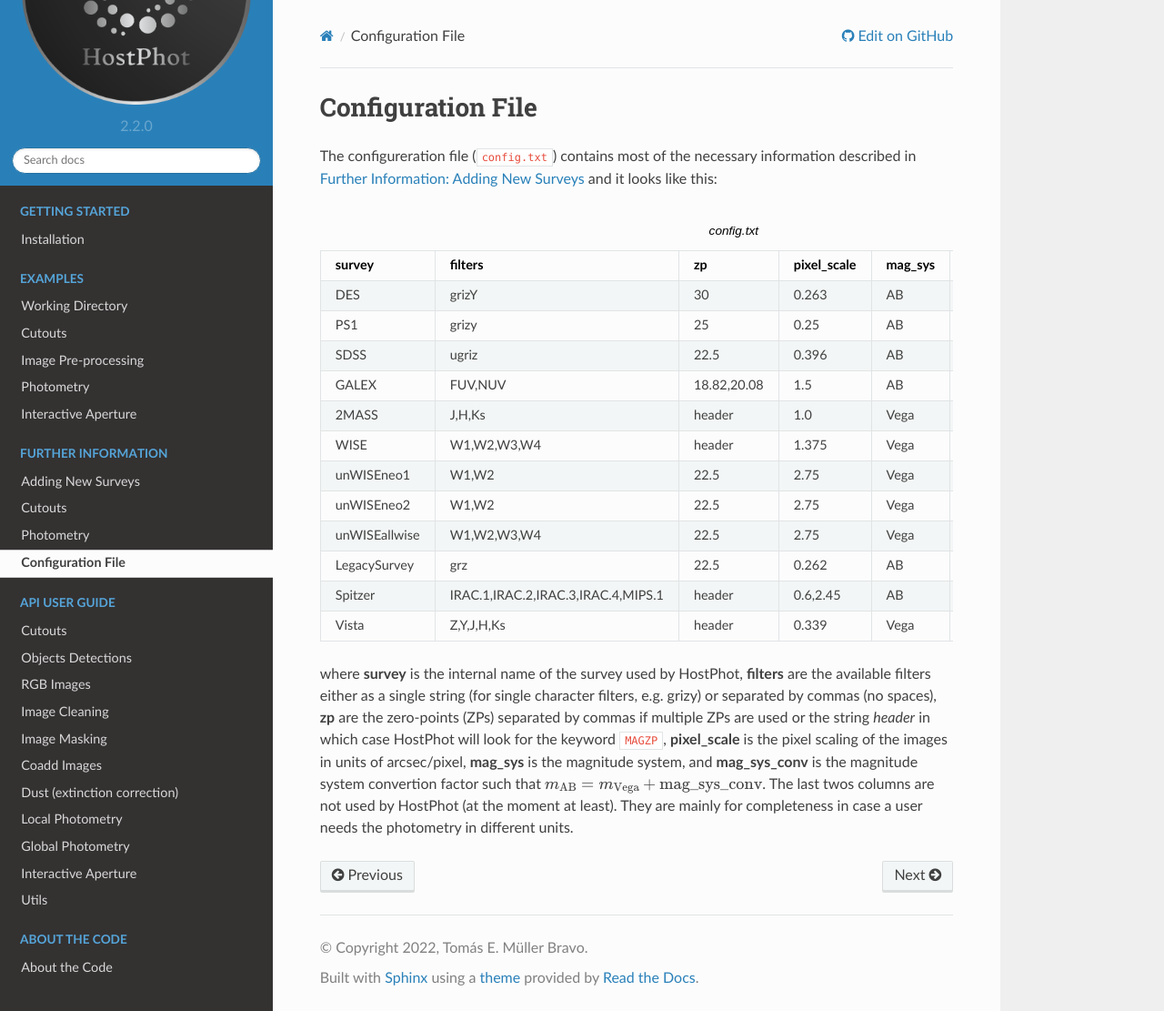
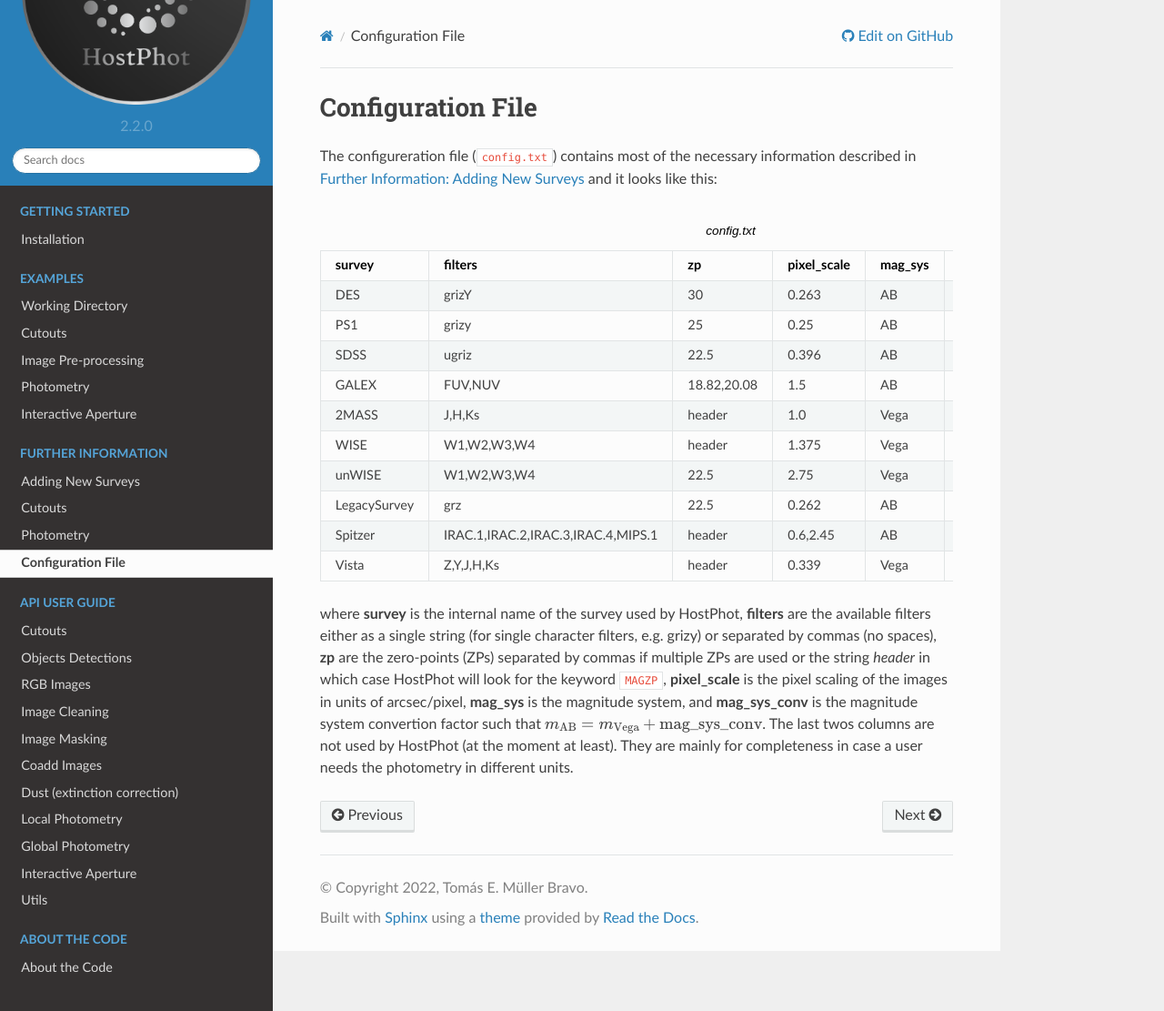
Before and after one commit to temuller/hostphot, a Sphinx documentation site: the page built from docs/further_information/config_file.rst, in a window 1280 px wide and 1111 px high. Shown: the whole window at 91% size. Built offline with Sphinx 7.4.7 and the Read the Docs theme 2.0.0, drawn with Linux system fonts in a browser that asks for light colours.

Commit message:
leave only main surveys, not versions

```diff
--- a/docs/further_information/config_file.rst
+++ b/docs/further_information/config_file.rst
@@ -52,19 +52,7 @@ The configureration file (``config.txt``) contains most of the necessary informa
      - 1.375
      - Vega
      - 2.699,3.339,5.174,6.620
-   * - unWISEneo1
-     - W1,W2
-     - 22.5
-     - 2.75
-     - Vega
-     - 2.699,3.339
-   * - unWISEneo2
-     - W1,W2
-     - 22.5
-     - 2.75
-     - Vega
-     - 2.699,3.339
-   * - unWISEallwise
+   * - unWISE
      - W1,W2,W3,W4
      - 22.5
      - 2.75
```
